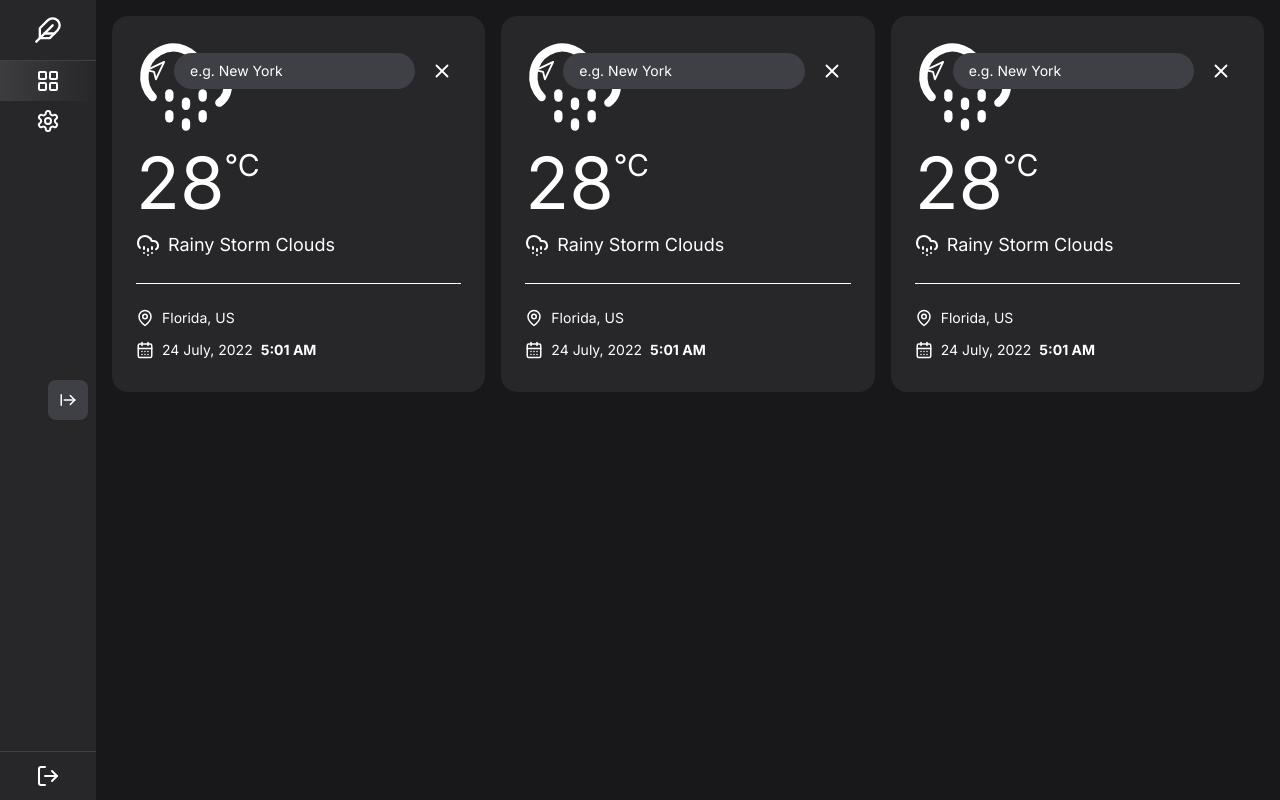
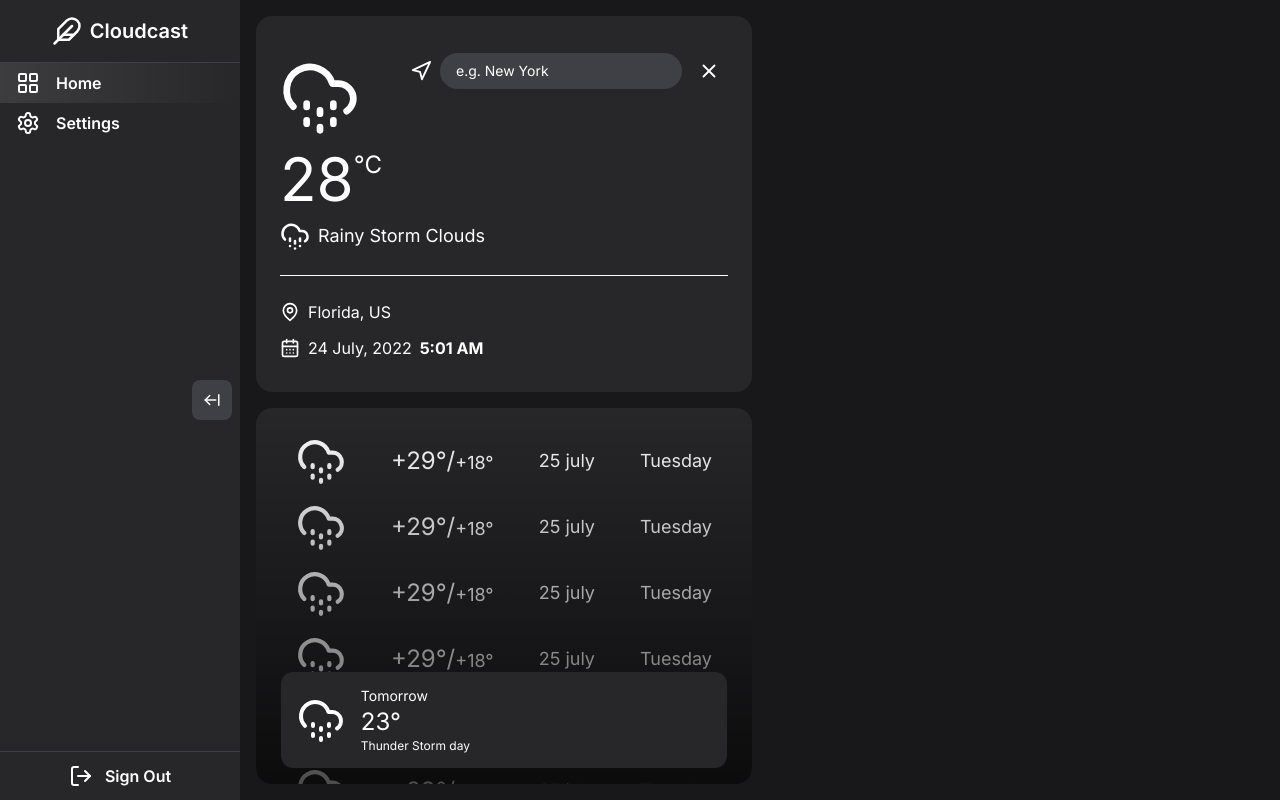
Before and after one commit to DjukaMarko/Weather-Station, a Next.js app: page /dashboard in a window 1280 px wide. Built offline with nearby package versions, Linux system fonts and the light colour scheme; no server answers.

Commit message:
few changes ui

```diff
--- a/src/app/dashboard/page.tsx
+++ b/src/app/dashboard/page.tsx
@@ -3,6 +3,7 @@
 import { useEffect, useState } from "react";
 import useWindowDimensions from "@/components/hooks/useWindowDimensions";
 import LandingWeather from "@/components/ui/LandingWeather";
+import { CloudDrizzle } from "lucide-react";
 
 export default function Page() {
   const [isLoadingData, setLoadingData] = useState<boolean>(true);
@@ -19,10 +20,12 @@ export default function Page() {
           const latitude = position.coords.latitude;
           const longitude = position.coords.longitude;
 
-          /* const response = await fetch(`https://api.openweathermap.org/data/3.0/onecall?lat=${latitude}&lon=${longitude}&appid=${process.env.OPENWEATHER_SECRET}`);
-           const data = await response.json();
+          /*const response = await fetch(`https://api.openweathermap.org/data/3.0/onecall?lat=${latitude}&lon=${longitude}&appid=${process.env.OPENWEATHER_SECRET}`);
+          const data = await response.json();
 
-           setWeatherData(data);*/
+          console.log(data);
+
+          setWeatherData(data);*/
           setLoadingData(false);
 
         }, () => {
@@ -36,12 +39,39 @@ export default function Page() {
 
 
   return (
-    <div className="z-[-1] w-full bg-zinc-900 flex flex-col space-y-4 md:gap-4 md:space-y-0 md:grid md:grid-rows-2 md:grid-cols-2 xl:grid-cols-3 p-4 overflow-y-scroll">
-      <LandingWeather isSearchClicked={isSearchClicked} setSearchClicked={setSearchClicked} width={width} />
-      <LandingWeather isSearchClicked={isSearchClicked} setSearchClicked={setSearchClicked} width={width} />
+    <div className="z-[-1] w-full h-full bg-zinc-900 grid grid-cols-1 grid-rows-2 gap-2 md:gap-4 xl:grid-cols-2 2xl:grid-cols-3 p-2 md:p-4 overflow-y-scroll">
       <LandingWeather isSearchClicked={isSearchClicked} setSearchClicked={setSearchClicked} width={width} />
 
-      <div className="relative w-full h-full col-start-1"></div>
+      <div className="relative w-full h-full col-start-1">
+        <div className="relative w-full h-full">
+          <div className="w-full h-full bg-zinc-800 rounded-2xl cursor-pointer overflow-hidden relative">
+            <div className="absolute z-[1] w-full h-full bg-gradient-to-b from-transparent to-black/70"></div>
+            <div className="absolute w-[90%] h-20 md:h-24 rounded-xl bottom-4 left-0 right-0 m-auto bg-zinc-800 z-[2] flex items-center space-x-4 p-4">
+              <CloudDrizzle color="#fff" size={width > 640 ? 48 : 40} />
+              <div className="flex flex-col">
+                <p className="text-white text-xs md:text-sm">Tomorrow</p>
+                <p className="text-white text-md md:text-2xl">23°</p>
+                <p className="text-white text-xs md:text-xs">Thunder Storm day</p>
+              </div>
+            </div>
+            <div className="flex flex-col space-y-4 p-6 md:px-10 md:py-7">
+              {[1, 1, 1, 1, 1, 1, 1, 1, 1, 1, 1, 1, 1, 1, 1, 1, 1, 1].map((el, index) => {
+                return (
+                  <div key={index} className="flex w-full justify-between items-center text-white">
+                    <CloudDrizzle size={width > 640 ? 50 : 40} color="#fff" />
+                    <div className="flex items-end">
+                      <p className="text-sm sm:text-lg lg:text-2xl">+29°/</p>
+                      <p className="text-xs sm:text-base lg:text-lg">+18°</p>
+                    </div>
+                    <p className="text-sm sm:text-base lg:text-lg">25 july</p>
+                    <p className="text-sm sm:text-base lg:text-lg">Tuesday</p>
+                  </div>
+                )
+              })}
+            </div>
+          </div>
+        </div>
+      </div>
     </div>
   );
 }
--- a/src/components/ui/LandingWeather.tsx
+++ b/src/components/ui/LandingWeather.tsx
@@ -12,7 +12,7 @@ export default function LandingWeather({ isSearchClicked, width, setSearchClicke
 
     return (
         <div className="relative w-full h-full">
-            <div className="w-full h-full bg-zinc-800 rounded-2xl px-6 py-2 flex flex-col items-center justify-end">
+            <div className="w-full h-full bg-zinc-800 rounded-2xl px-6 py-2 flex flex-col items-center justify-end cursor-default">
 
                 <motion.div className="absolute right-0 top-6 group py-3 px-6 rounded-full cursor-pointer flex flex-row-reverse items-center">
                     <motion.div whileTap={{ scale: 1.05 }} whileHover={{ scale: 1.2 }} className="p-2" onClick={() => setSearchClicked(prevVal => !prevVal)}>
@@ -31,25 +31,25 @@ export default function LandingWeather({ isSearchClicked, width, setSearchClicke
                 </motion.div>
 
                 <div className="w-full flex flex-col space-y-3 py-6">
-                    <CloudDrizzle size={width > 640 ? 100 : 48} color="#fff" />
+                    <CloudDrizzle size={width > 640 ? 80 : 48} color="#fff" />
                     <div className="text-[#fff] flex">
-                        <p className="text-5xl sm:text-7xl">28</p>
-                        <p className="text-2xl sm:text-3xl">°C</p>
+                        <p className="text-5xl sm:text-6xl">28</p>
+                        <p className="text-2xl sm:text-2xl">°C</p>
                     </div>
                     <div className="flex space-x-2 items-center">
-                        <CloudHail color="#fff" size={24} />
+                        <CloudHail color="#fff" size={30} />
                         <p className="text-[#fff] text-xs sm:text-lg">Rainy Storm Clouds</p>
                     </div>
                 </div>
                 <div className="w-full flex flex-col space-y-3 border-t-[1px] border-t-[#fff] py-6">
                     <div className="flex space-x-2 items-center">
-                        <MapPin size={18} color="#fff" />
-                        <p className="text-[#fff] text-xs sm:text-sm">Florida, US</p>
+                        <MapPin size={20} color="#fff" />
+                        <p className="text-[#fff] text-xs sm:text-base">Florida, US</p>
                     </div>
                     <div className="flex space-x-2 items-center">
-                        <CalendarDays color="#fff" size={18} />
-                        <p className="text-[#fff] text-xs sm:text-sm">24 July, 2022</p>
-                        <p className="text-[#fff] text-xs sm:text-sm font-bold">5:01 AM</p>
+                        <CalendarDays color="#fff" size={20} />
+                        <p className="text-[#fff] text-xs sm:text-base">24 July, 2022</p>
+                        <p className="text-[#fff] text-xs sm:text-base font-bold">5:01 AM</p>
                     </div>
                 </div>
             </div>
--- a/src/components/ui/Sidebar.tsx
+++ b/src/components/ui/Sidebar.tsx
@@ -8,13 +8,13 @@ import { MobilePropTypes } from "@/lib/definitions";
 
 
 export default function Sidebar({ isSigningOut, handleSignOut }: MobilePropTypes) {
-    const [isHovered, setIsHovered] = useState(false);
+    const [isHovered, setIsHovered] = useState(true);
     const handleHover = () => {
         setIsHovered(!isHovered);
     };
     return (
         <motion.div
-            initial={{ width: "8rem" }}
+            initial={{ width: "17rem" }}
             animate={{ width: isHovered ? "15rem" : "6rem" }}
             transition={{ duration: 0.3 }}
             className={` sticky top-0 left-0 bottom-0 h-screen flex flex-col bg-zinc-800 z-[1]`}>
```
